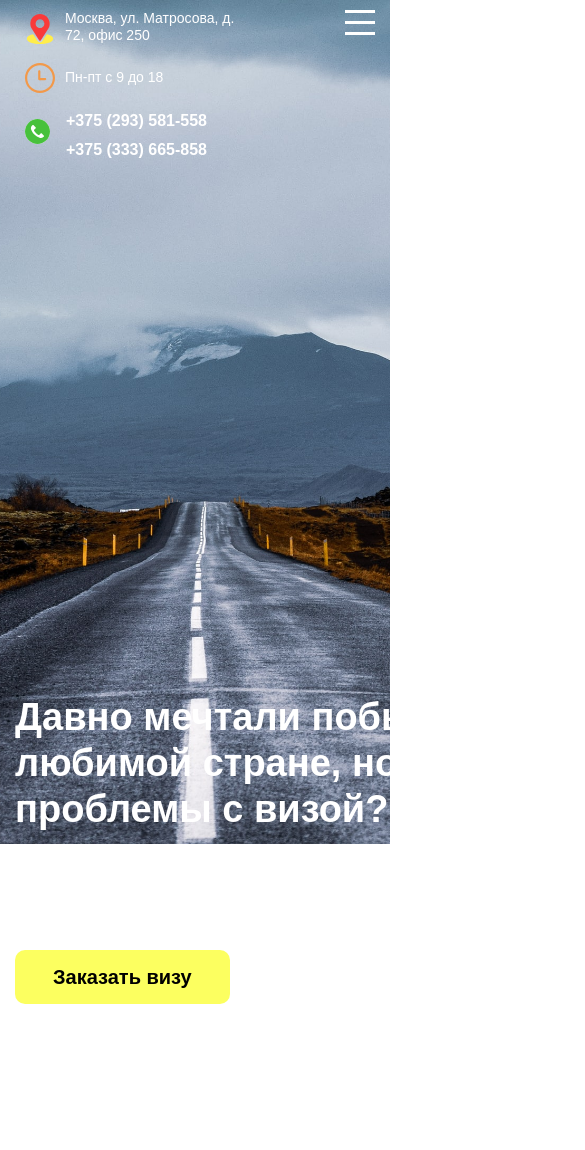
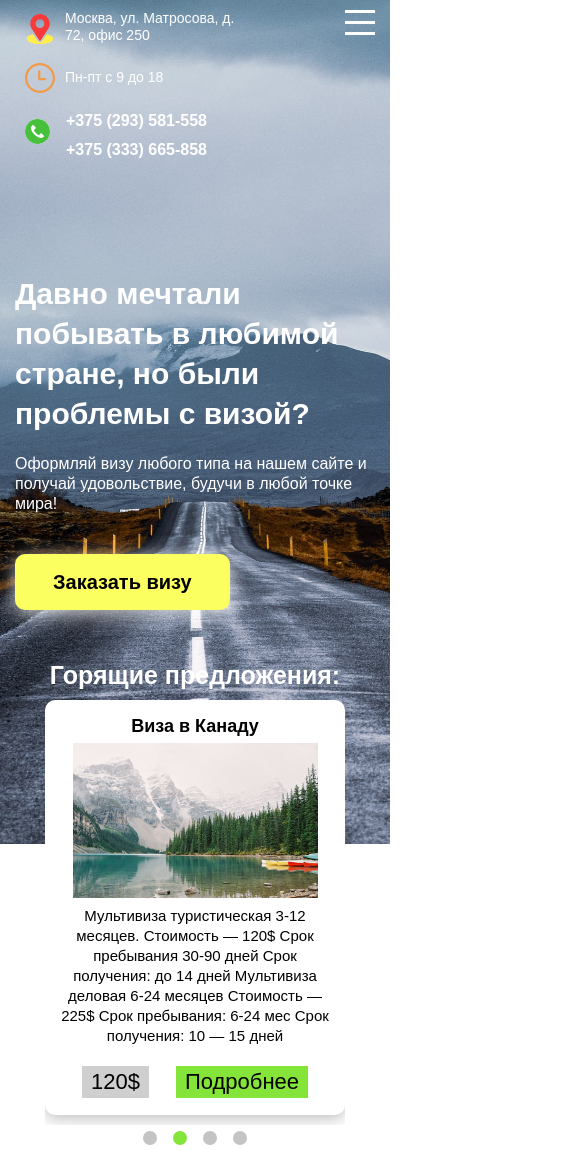
Before and after one commit to SanechekAleksandrov/Travelling-Website, a website: page app/index.html in a window 390 px wide. Shown: the top 1150 px of the page, 585 px wide, since content can reach past the window. Drawn offline with nearby package versions, Linux system fonts and the light colour scheme; files whose address does not match are found by name.

Commit message:
added header-main adaptive

```diff
--- a/app/scss/_media.scss
+++ b/app/scss/_media.scss
@@ -1,11 +1,3 @@
-@media (max-width:1100px) {
-   .header-top {
-      &__contacts {
-         &-block {}
-      }
-   }
-}
-
 @media (max-width:960px) {
    .header-top {
       justify-content: flex-start;
@@ -19,6 +11,8 @@
       text-align: center;
       transform: translateY(-200%);
       transition: all .3s;
+      display: flex;
+      justify-content: center;
       &.header-nav--active{
          transform: translateY(0%);
          transition: all .3s;
@@ -73,7 +67,38 @@
          bottom: 0;
       }
    }
+   .header{
+      margin-bottom: -300px;
+   }
 }
+
+
+
+
+
+@media (max-width:800px) {
+   .header-main{
+      &__wrapper{
+         flex-wrap: wrap;
+      }
+   }
+   .header-slider{
+      margin-left: auto;
+   }
+}
+
+
+
+
+@media (max-width:600px){
+   .header-slider{
+      margin-top: 100px;
+   }
+}
+
+
+
+
 
 @media (max-width:680px) {
    .header-top {
@@ -89,14 +114,39 @@
    }
 }
 
+
+
+
 @media (max-width:530px) {
    .header-top {
       &__contacts {
          margin-left: 0;
       }
    }
-
    .header-logo {
       display: none;
    }
+   .header-slider{
+      margin:50px auto 0;
+   }
+   .header-main{
+      &__wrapper{
+         justify-content: center;
+      }
+   }
+   .header-info{
+      &__title{
+         margin-bottom: 20px;
+         font-size: 30px;
+         line-height: 40px;
+      }
+      &__subtitle{
+         margin-bottom: 40px;
+         font-size: 16px;
+         line-height: 20px;
+      }
+      &__btn{
+         display:inline-block;
+      }
+   }
 }
--- a/app/scss/style.scss
+++ b/app/scss/style.scss
@@ -14,7 +14,7 @@
    margin-bottom: 120px;
 
    &__inner {
-      min-height: 100vh;
+      min-height:100vh;
       background-image: url('../images/1.jpg');
       background-repeat: no-repeat;
       background-size: cover;
@@ -186,7 +186,7 @@
 
    &__title,
    &__subtitle {
-      width: 570px;
+      max-width: 570px;
       color: $white;
    }
 
```
Also changed, not shown: app/css/style.css, app/css/style.min.css.
